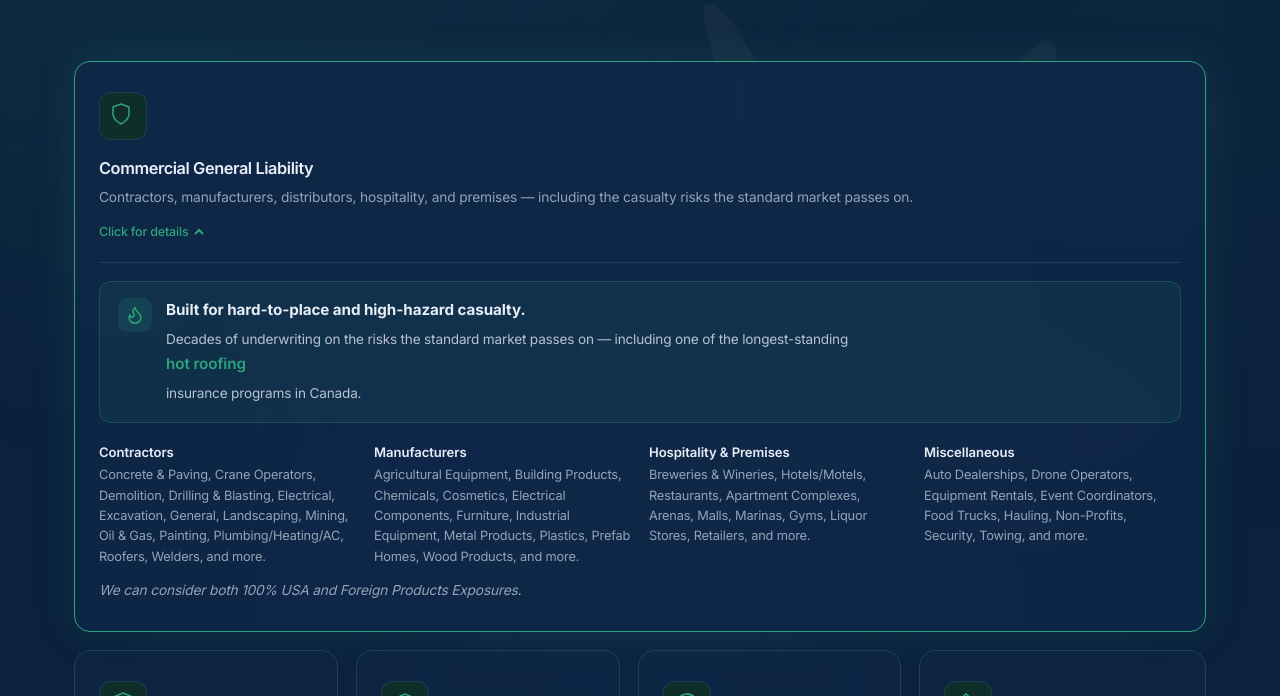
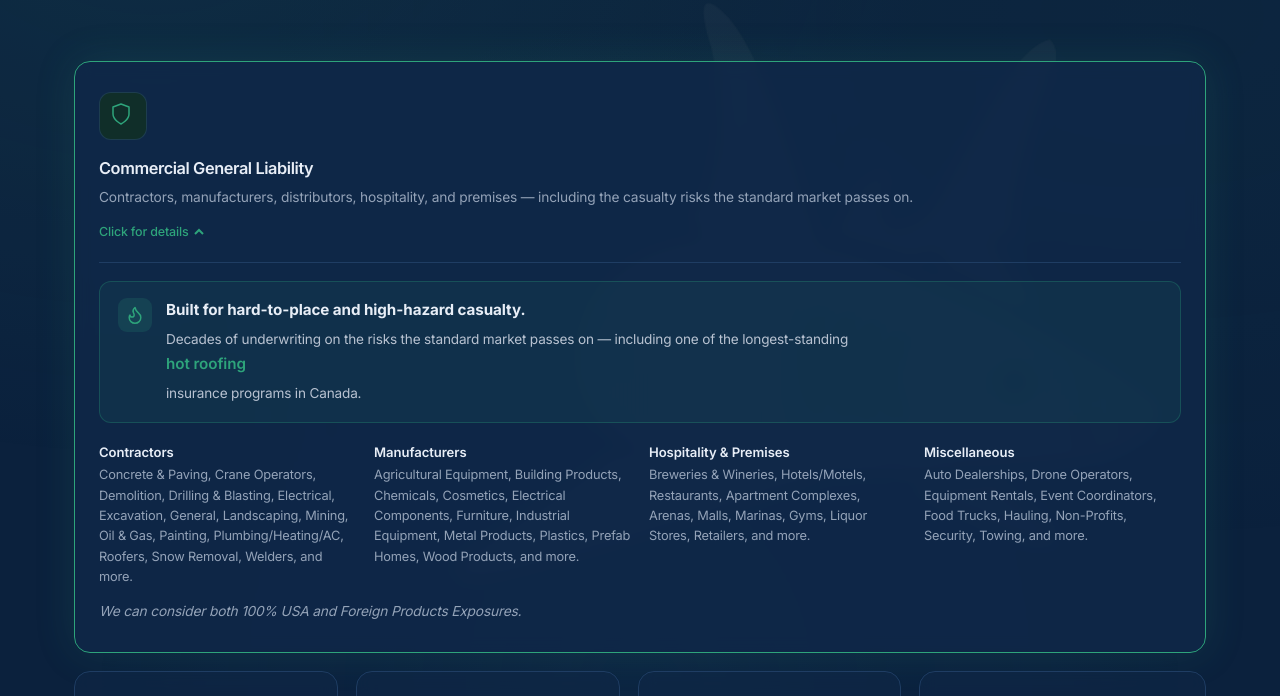
Before and after one commit to morganchutter/chutteruw-site, a plain HTML site: page index.html in a window 1280 px wide. Both pictures are taken after a click on the element 325 px from the left and 2480 px from the top of the page. Shown: the part 2184-2880 px from the top of the page. Drawn offline with Linux system fonts and the light colour scheme.

Commit message:
Add Snow Removal to Contractors list in CGL card

```diff
--- a/index.html
+++ b/index.html
@@ -167,7 +167,7 @@
             <div class="detail-cols">
               <div>
                 <h4>Contractors</h4>
-                <p>Concrete &amp; Paving, Crane Operators, Demolition, Drilling &amp; Blasting, Electrical, Excavation, General, Landscaping, Mining, Oil &amp; Gas, Painting, Plumbing/Heating/AC, Roofers, Welders, and more.</p>
+                <p>Concrete &amp; Paving, Crane Operators, Demolition, Drilling &amp; Blasting, Electrical, Excavation, General, Landscaping, Mining, Oil &amp; Gas, Painting, Plumbing/Heating/AC, Roofers, Snow Removal, Welders, and more.</p>
               </div>
               <div>
                 <h4>Manufacturers</h4>
```
